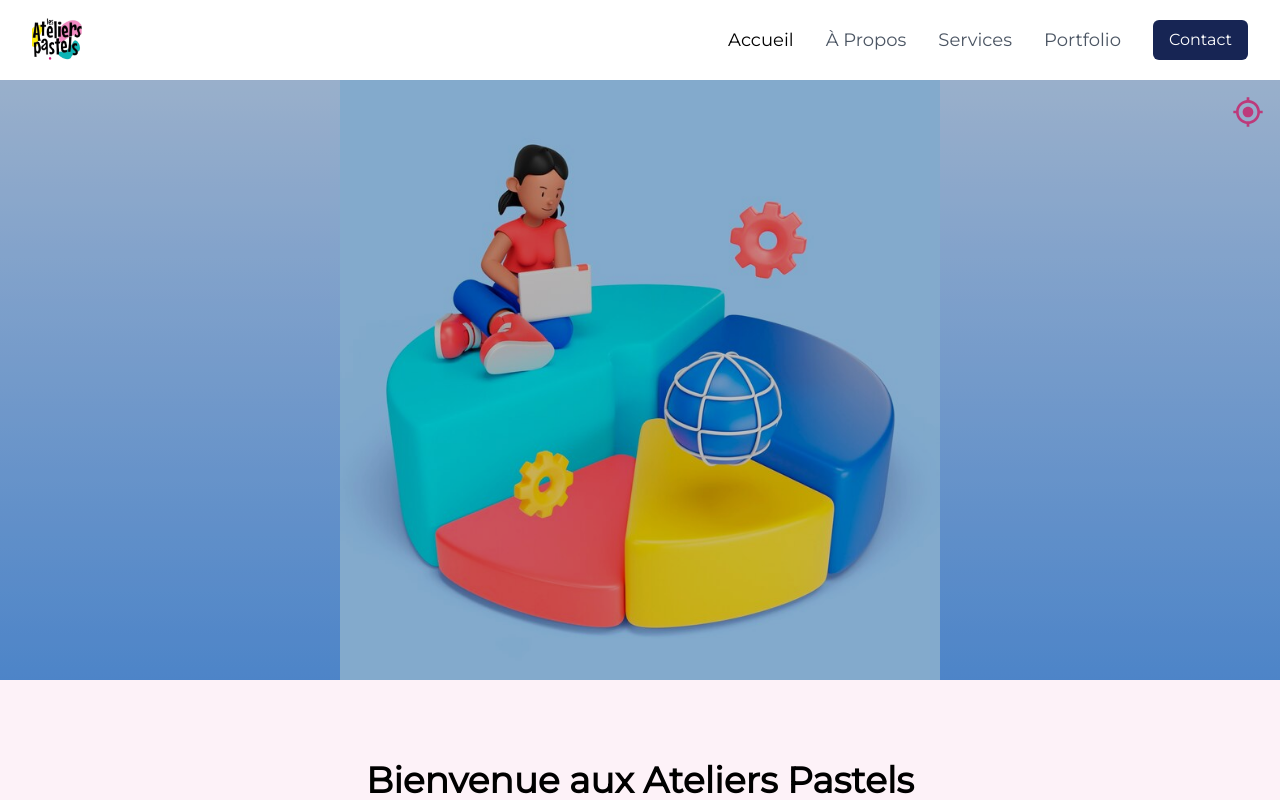
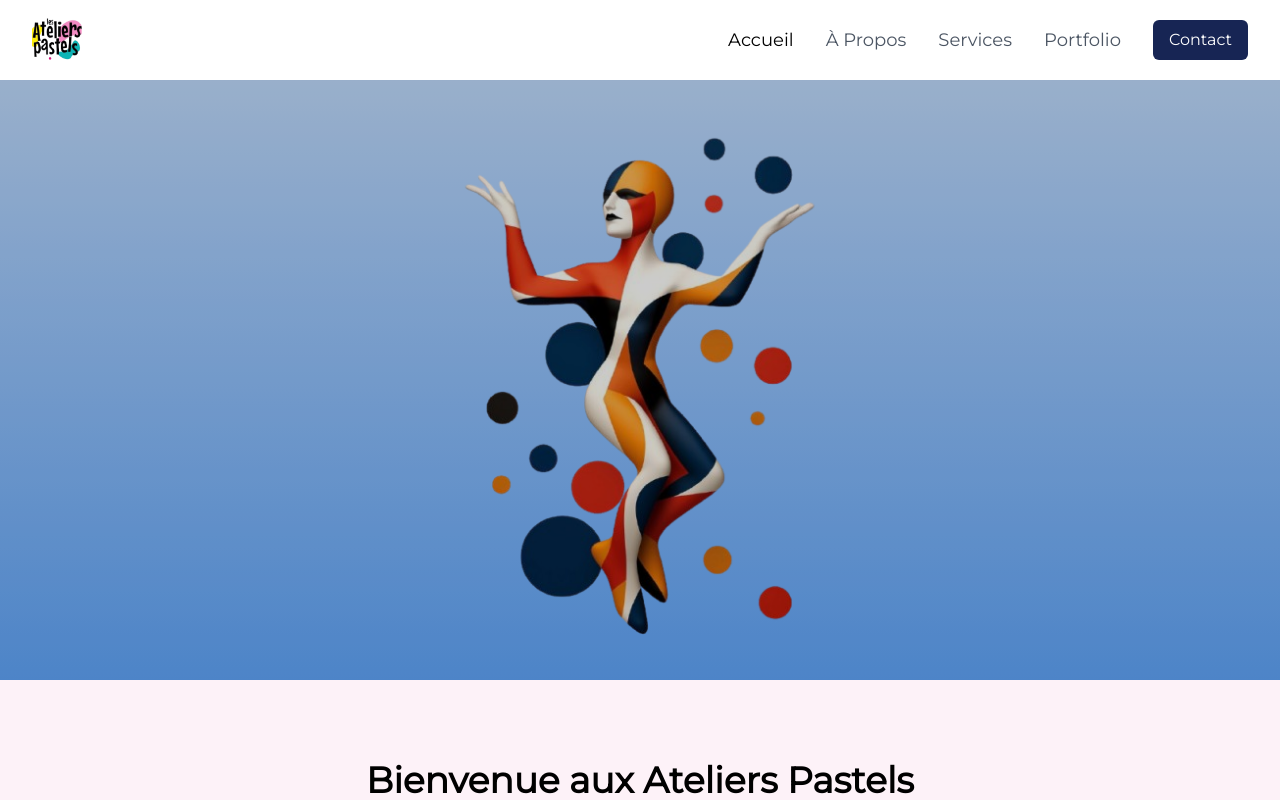
Before and after one commit to Frijidia/Ateliers-Pastels, a React (Vite) app in the folder AtelierPastels/: page /accueil in a window 1280 px wide. Shown: the top 800 px of the page. Built offline with nearby package versions, Linux system fonts and the light colour scheme.

Commit message:
adding homepage assets

```diff
--- a/AtelierPastels/src/page/HomePage.tsx
+++ b/AtelierPastels/src/page/HomePage.tsx
@@ -10,17 +10,22 @@ const HomePage = () => {
   return (
     <div className="min-h-screen">
       {/* Hero Section */}
+      {/* <div>
+  <img
+    src={carnaval}
+    alt="Image principale"
+    className="w-full h-[400px] object-cover"
+  />
+</div> */}
+
       <section className="relative h-[600px] bg-gradient-to-b from-blue-200 to-blue-400 overflow-hidden">
         <div className="absolute top-0 right-0 p-4">
           <div className="text-pink-500 animate-spin-slow">
-            <svg className="w-8 h-8" viewBox="0 0 24 24" fill="currentColor">
-              <path d="M12 8c-2.21 0-4 1.79-4 4s1.79 4 4 4 4-1.79 4-4-1.79-4-4-4zm8.94 3c-.46-4.17-3.77-7.48-7.94-7.94V1h-2v2.06C6.83 3.52 3.52 6.83 3.06 11H1v2h2.06c.46 4.17 3.77 7.48 7.94 7.94V23h2v-2.06c4.17-.46 7.48-3.77 7.94-7.94H23v-2h-2.06zM12 19c-3.87 0-7-3.13-7-7s3.13-7 7-7 7 3.13 7 7-3.13 7-7 7z"/>
-            </svg>
           </div>
         </div>
         <div className="absolute inset-0">
           <img
-            src={fond}
+            src={carnaval}
             alt="Image principale"
             className="w-full h-full object-contain"
           />
```
